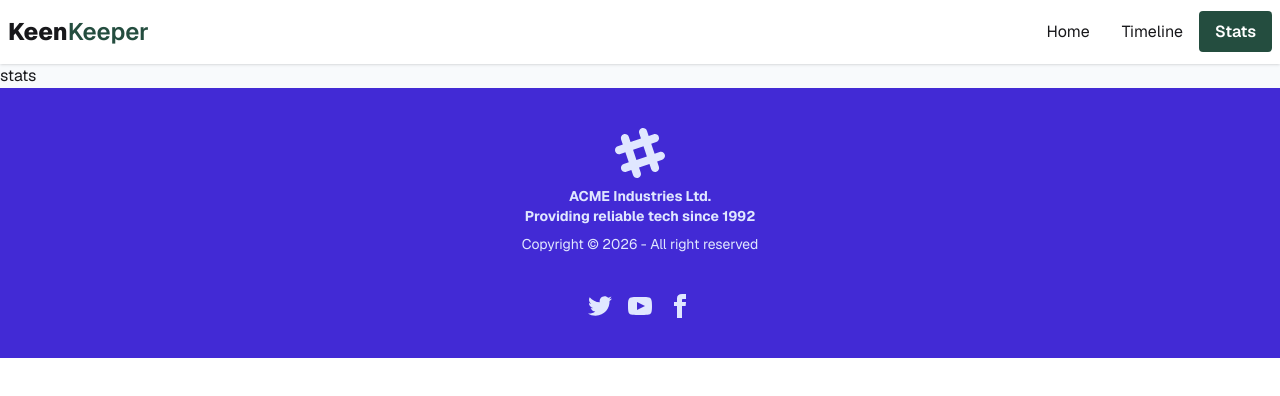
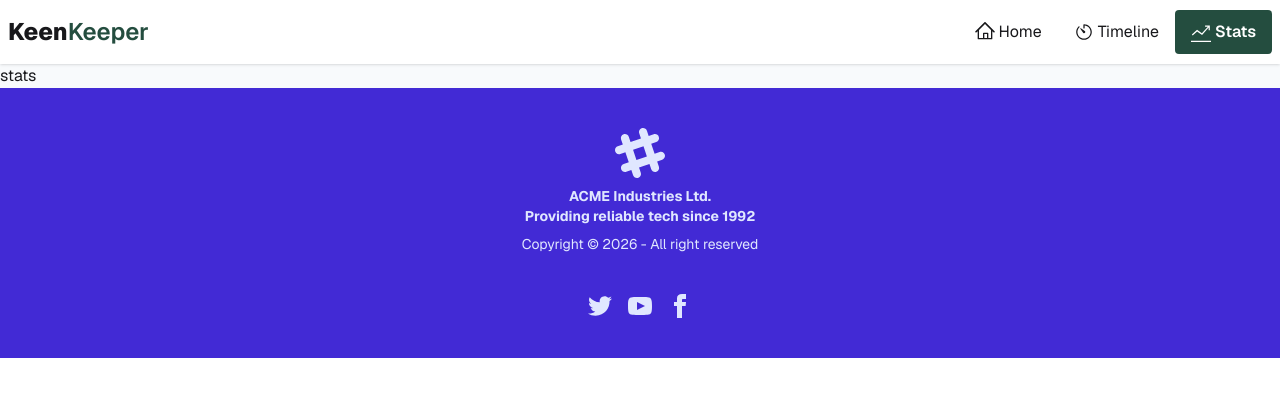
Before and after one commit to djriad157764-creator/Keen-Keeper, a React (Vite) app: page /stats in a window 1280 px wide. Shown: the top 396 px of the page. Built offline with nearby package versions, Linux system fonts and the light colour scheme.

Commit message:
Add: React Icon in Navbar

```diff
--- a/package.json
+++ b/package.json
@@ -13,6 +13,7 @@
     "@tailwindcss/vite": "^4.2.2",
     "react": "^19.2.4",
     "react-dom": "^19.2.4",
+    "react-icons": "^5.6.0",
     "react-router": "^7.14.1",
     "tailwindcss": "^4.2.2"
   },
--- a/src/components/navbar/Navbar.jsx
+++ b/src/components/navbar/Navbar.jsx
@@ -1,16 +1,21 @@
+import { IoIosTimer } from "react-icons/io";
+import { RxHome } from "react-icons/rx";
+import { TfiStatsUp } from "react-icons/tfi";
 import { NavLink } from "react-router";
 
 const navItem = [
-  { id: 1, name: "Home", path: "/" },
-  { id: 2, name: "Timeline", path: "/timeline" },
-  { id: 3, name: "Stats", path: "/stats" },
+  { id: 1, name: "Home", path: "/", navIcon: <RxHome /> },
+  { id: 2, name: "Timeline", path: "/timeline", navIcon: <IoIosTimer /> },
+  { id: 3, name: "Stats", path: "/stats", navIcon: <TfiStatsUp /> },
 ];
 
 const Navbar = () => {
   return (
     <div className="bg-white shadow-sm">
-          <div className="navbar relative
-       w-full max-w-360 mx-auto ">
+      <div
+        className="navbar relative
+       w-full max-w-360 mx-auto "
+      >
         <div className="navbar-start">
           <div className="dropdown">
             <div tabIndex={0} role="button" className="btn btn-ghost lg:hidden">
@@ -37,8 +42,7 @@ const Navbar = () => {
               {navItem.map((item) => (
                 <NavLink
                   className={({ isActive }) =>
-                    `${isActive ? "font-semibold bg-[#244D3F] text-white" : ""}
-                         rounded-sm py-2.5 px-4
+                    `${isActive && "font-semibold  bg-[#244D3F] text-white"} px-4 rounded-sm py-2.5
                  `
                   }
                   key={item.id}
@@ -58,18 +62,20 @@ const Navbar = () => {
         </div>
 
         <div className="navbar-end">
-          <ul className="hidden lg:block">
+          <ul className=" hidden lg:flex items-center">
             {navItem.map((item) => (
               <NavLink
                 className={({ isActive }) =>
-                  `${isActive ? "font-semibold bg-[#244D3F] text-white" : ""}
-                         rounded-sm py-2.5 px-4
+                  `${isActive && "font-semibold px-4 bg-[#244D3F] text-white" }
+                        rounded-sm py-2.5 px-4
                  `
                 }
                 key={item.id}
                 to={item.path}
               >
-                {item.name}
+                <p className="flex items-center gap-1">
+                  <span className="text-xl">{item.navIcon}</span> {item.name}
+                </p>
               </NavLink>
             ))}
           </ul>
```
Also changed, not shown: 1 other file (tests, documents, lock files or other folders).
